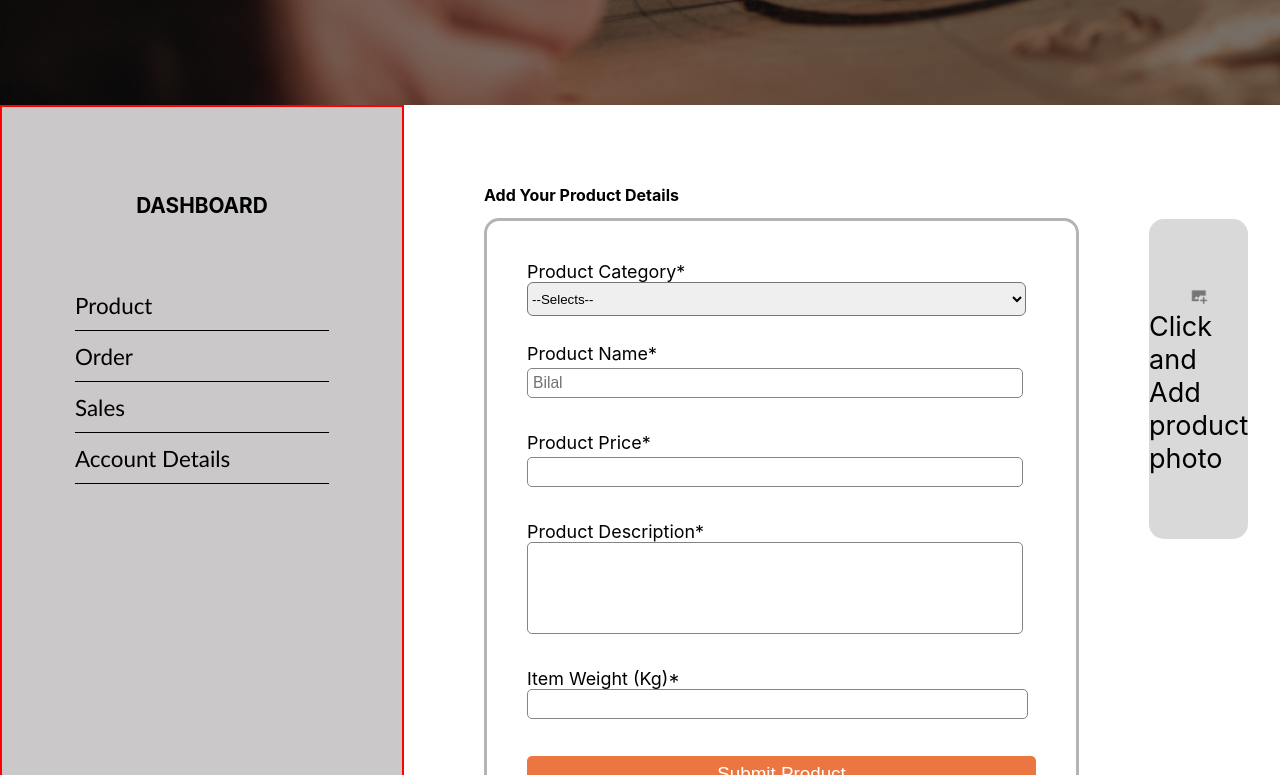
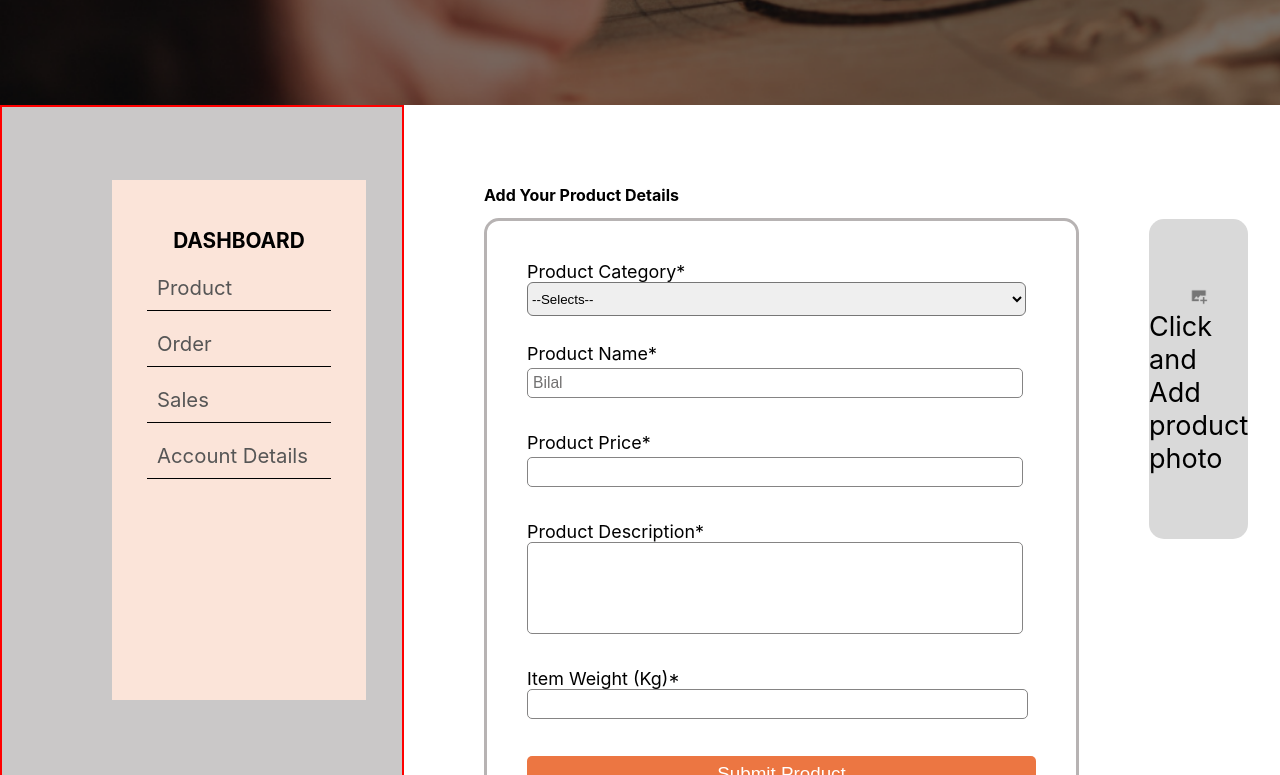
Before and after one commit to BilalHamza7/Crafts-Of-Ceylonzip, a React (Create React App) app: page /seller in a window 1280 px wide. Shown: the part 505-1280 px from the top of the page. Built offline with nearby package versions, Linux system fonts and the light colour scheme.

Commit message:
Update as of 5:02p.m

```diff
--- a/src/components/ProfileSideBar.js
+++ b/src/components/ProfileSideBar.js
@@ -15,8 +15,8 @@ export function UserProfileSideBar({ onOptionClick }) {
 
           <h3>DASHBOARD</h3>
           <div className='sidebarNavLinks'>
-          <Link to="#" onClick={() => handleOptionClick('Orders')}>Orders</Link>
-          <Link to="#" onClick={() => handleOptionClick('Account Details')}>Account Details</Link>
+          <Link onClick={() => handleOptionClick('Orders')}>Orders</Link>
+          <Link onClick={() => handleOptionClick('Account Details')}>Account Details</Link>
           </div>
         </div>
 
@@ -24,7 +24,12 @@ export function UserProfileSideBar({ onOptionClick }) {
   )
 }
 
-export function SellerProfileSideBar() {
+export function SellerProfileSideBar({ onOptionClick }) {
+
+  const handleOptionClick = (option) => {
+    onOptionClick(option);
+  };
+
     return (
       <div className="sideBar">
 
@@ -32,10 +37,10 @@ export function SellerProfileSideBar() {
 
             <h3>DASHBOARD</h3>
             <div className='sidebarNavLinks'>
-              <Link>Product</Link>
-              <Link>Order</Link>
-              <Link>Sales</Link>
-              <Link>Account Details</Link>
+              <Link onClick={() => handleOptionClick('Product')}>Product</Link>
+              <Link onClick={() => handleOptionClick('Order')}>Order</Link>
+              <Link onClick={() => handleOptionClick('Sales')}>Sales</Link>
+              <Link onClick={() => handleOptionClick('Account Details')}>Account Details</Link>
             </div>
           </div>
 
--- a/src/components/SellerSideBar.js
+++ /dev/null
@@ -1,25 +0,0 @@
-import React from 'react'
-import '../styles/sellersidebar.css'
-
-export default function SellerSideBar({ onOptionClick }) {
-
-  const handleOptionClick = (option) => {
-    onOptionClick(option);
-  };
-
-  return (
-    <div className='sellerSideBar'>
-       <div className='options'>
-          <h3>DASHBOARD</h3>
-          <ul>
-          <li onClick={() => handleOptionClick('Product')}>Product</li>
-          <li onClick={() => handleOptionClick('Order')}>Order</li>
-          <li onClick={() => handleOptionClick('Sales')}>Sales</li>
-          <li onClick={() => handleOptionClick('Account Details')}>Account Details</li>
-          </ul>
-
-        </div>
-
-    </div>
-  )
-}
--- a/src/pages/Seller.js
+++ b/src/pages/Seller.js
@@ -2,8 +2,8 @@ import React, { useState } from 'react';
 import '../styles/productView.css'
 import {NavigationBar4} from '../components/NavigationBar';
 import Footer from '../components/Footer';
-import SellerSideBar from '../components/SellerSideBar';
 import SellerView from '../components/SellerView';
+import { SellerProfileSideBar } from '../components/ProfileSideBar';
 import '../styles/seller.css'
 
 export default function Seller() {
@@ -25,7 +25,7 @@ export default function Seller() {
 
         <div className='SellerSelectAndView'>
           <div className='sidebar'>
-            <SellerSideBar onOptionClick={handleOptionClick} />
+            <SellerProfileSideBar onOptionClick={handleOptionClick} />
           </div>
           <div className='dashboard'>
             <SellerView selectedOption={selectedOption} />
--- a/src/pages/UserProfile.js
+++ b/src/pages/UserProfile.js
@@ -1,6 +1,6 @@
 import React from 'react'
 import { NavigationBar2 } from '../components/NavigationBar'
-import { UserProfileSideBar, SellerProfileSideBar } from '../components/ProfileSideBar'
+import { UserProfileSideBar } from '../components/ProfileSideBar'
 import AccountDetails from '../components/UserAccountDetails';
 import { useState } from 'react';
 
--- a/src/styles/seller.css
+++ b/src/styles/seller.css
@@ -1,14 +1,15 @@
 .SellerSelectAndView{
+    width: 100%;
     display: flex;
     margin: 0;
     padding: 0;
 }
 .SellerSelectAndView .sidebar{
-    flex: 20%;
+    flex: 25%;
     border: 2px red solid;
 }
 
 .SellerSelectAndView .dashboard{
-    flex: 80%;
+    flex: 75%;
 
 }
--- a/src/styles/sellersidebar.css
+++ /dev/null
@@ -1,34 +0,0 @@
-.sellerSideBar{
-    height: 150vh;
-    width: 400px;
-    padding: 73px;
-    background-color: rgb(202, 200, 200);
-    box-sizing: border-box;
-}
-
-.options h3{
-    width: 100%;
-    height: 50px;
-    display: flex;
-    justify-content: center;
-    align-items: center;
-    font-size: 130%;
-    margin-bottom: 50px;
-}
-
-.options li{
-    width: 100%;
-    height: 50px;
-    border-bottom: 1px black solid;
-    display: flex;
-    justify-content: left;
-    align-items: center;
-    font-family: 'Trebuchet MS', 'Lucida Sans Unicode', 'Lucida Grande', 'Lucida Sans', Arial, sans-serif;
-    font-size: 140%;
-}
-
-.options li:hover{
-    cursor: pointer;
-    font-size: 143%;
-    font-weight: bold;
-}
--- a/src/styles/sidebar.css
+++ b/src/styles/sidebar.css
@@ -1,7 +1,7 @@
 .sideBar{
     width: 100%;
     background-color: rgba(233,228,217,255);
-    height: 105vh;
+    height: 135vh;
     box-sizing: border-box;
     /* padding-left: 75px; */
 }
@@ -10,7 +10,7 @@
     margin-left: 37px;
     background-color: rgba(251,228,217,255);
     box-sizing: border-box;
-    width: 75%;
+    width: 100%;
     height: 65vh;
 }
 .options .sidebarNavLinks a{
```
Also changed, not shown: src/components/CustomerAndSellerSideBar.js (renamed from src/components/UserSideBar.js, +5 -10 lines).
